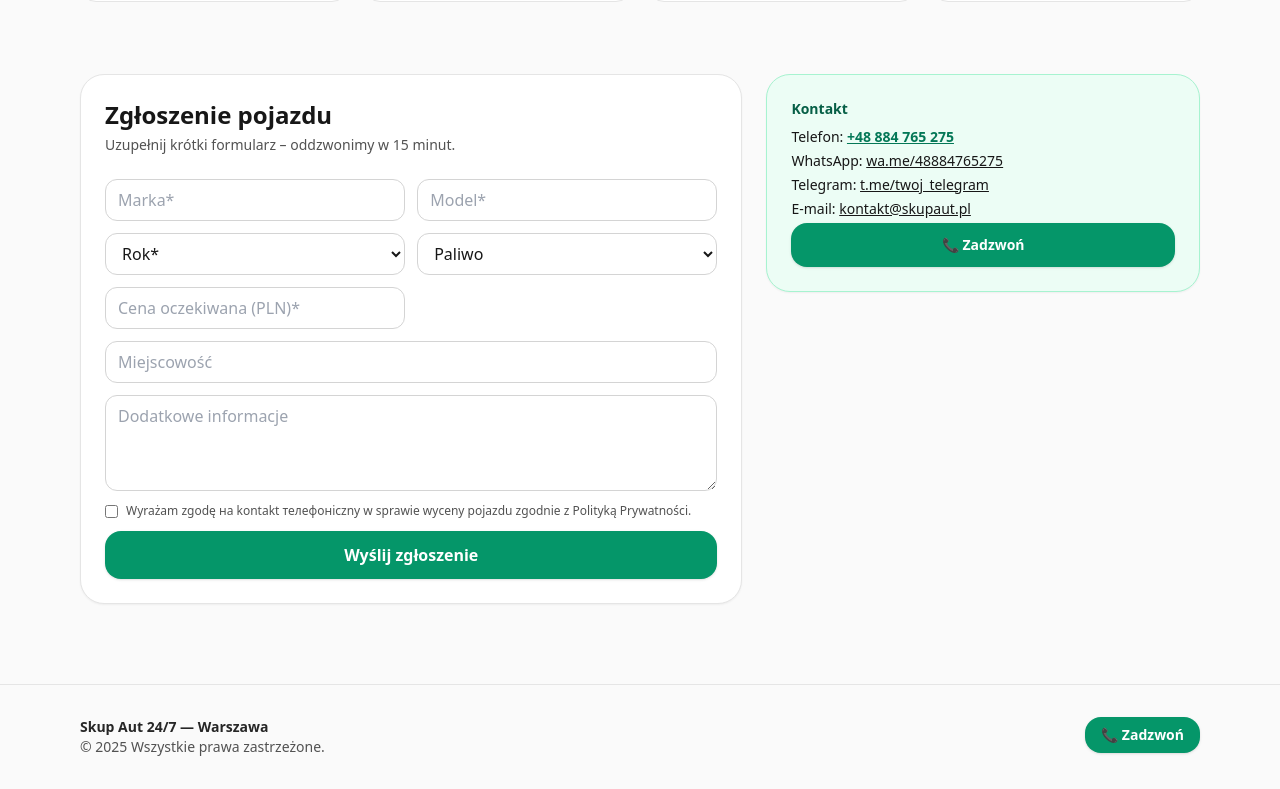
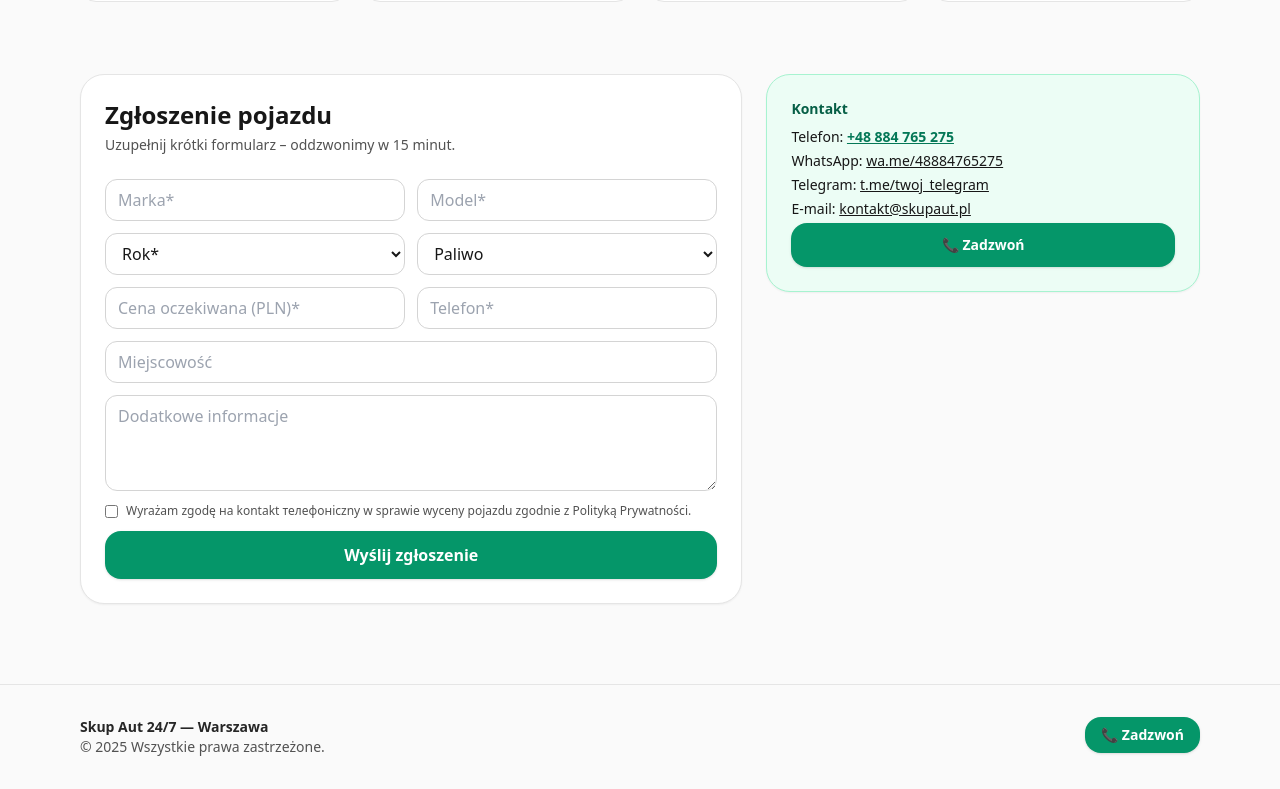
Before and after one commit to Dohot98/skupaut24, a plain HTML site: page index.html in a window 1280 px wide. Shown: the part 672-1461 px from the top of the page. Drawn offline with nearby package versions, Linux system fonts and the light colour scheme.

Commit message:
Update index.html

```diff
--- a/index.html
+++ b/index.html
@@ -97,7 +97,7 @@
                 </select>
 
                 <input name="cena" required placeholder="Cena oczekiwana (PLN)*" inputmode="numeric" class="rounded-xl border border-neutral-300 px-3 py-2 outline-none focus:ring-2 focus:ring-emerald-500" />
-
+                <input name="telefon" required placeholder="Telefon*" type="tel" pattern="^?[0-9+\-]{7,}" class="rounded-xl border border-neutral-300 px-3 py-2 outline-none focus:ring-2 focus:ring-emerald-500" />
 
                 <input name="miejscowosc" placeholder="Miejscowość" class="rounded-xl border border-neutral-300 px-3 py-2 outline-none focus:ring-2 focus:ring-emerald-500 sm:col-span-2" />
 
```
